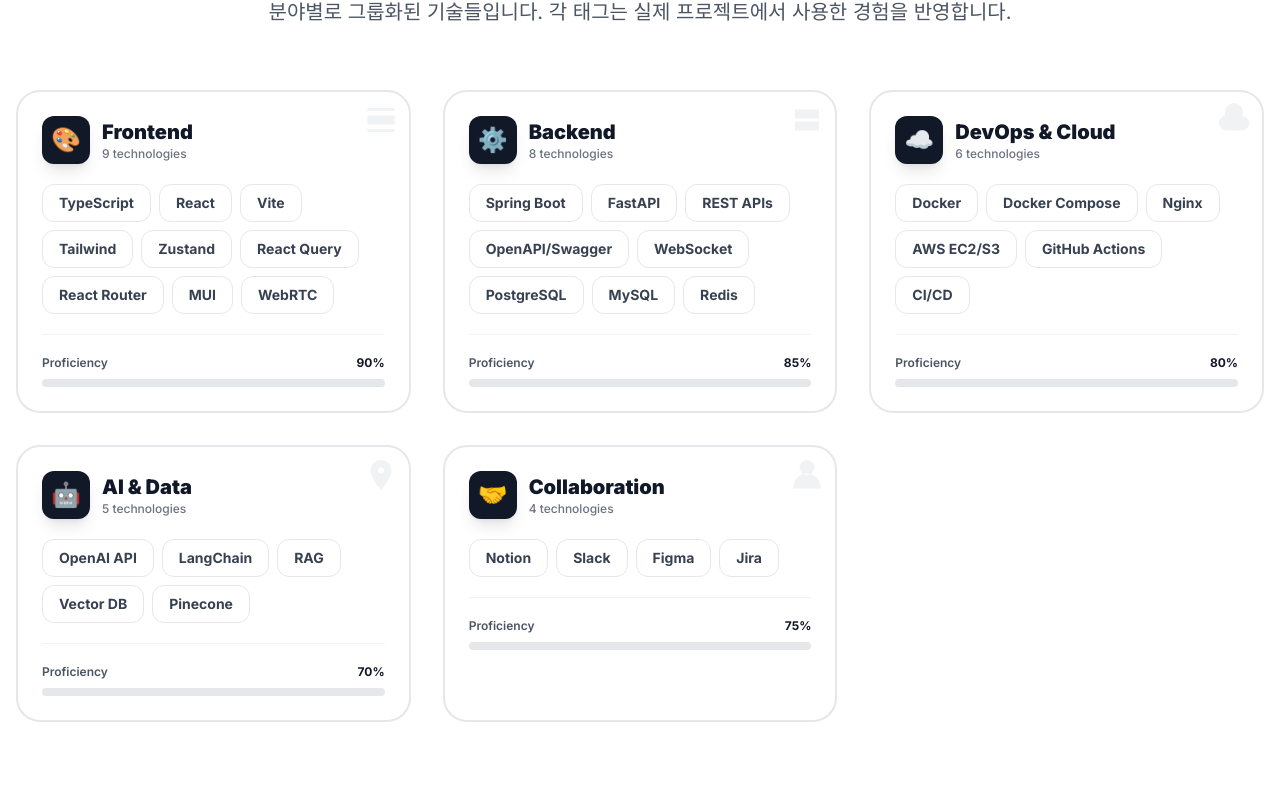
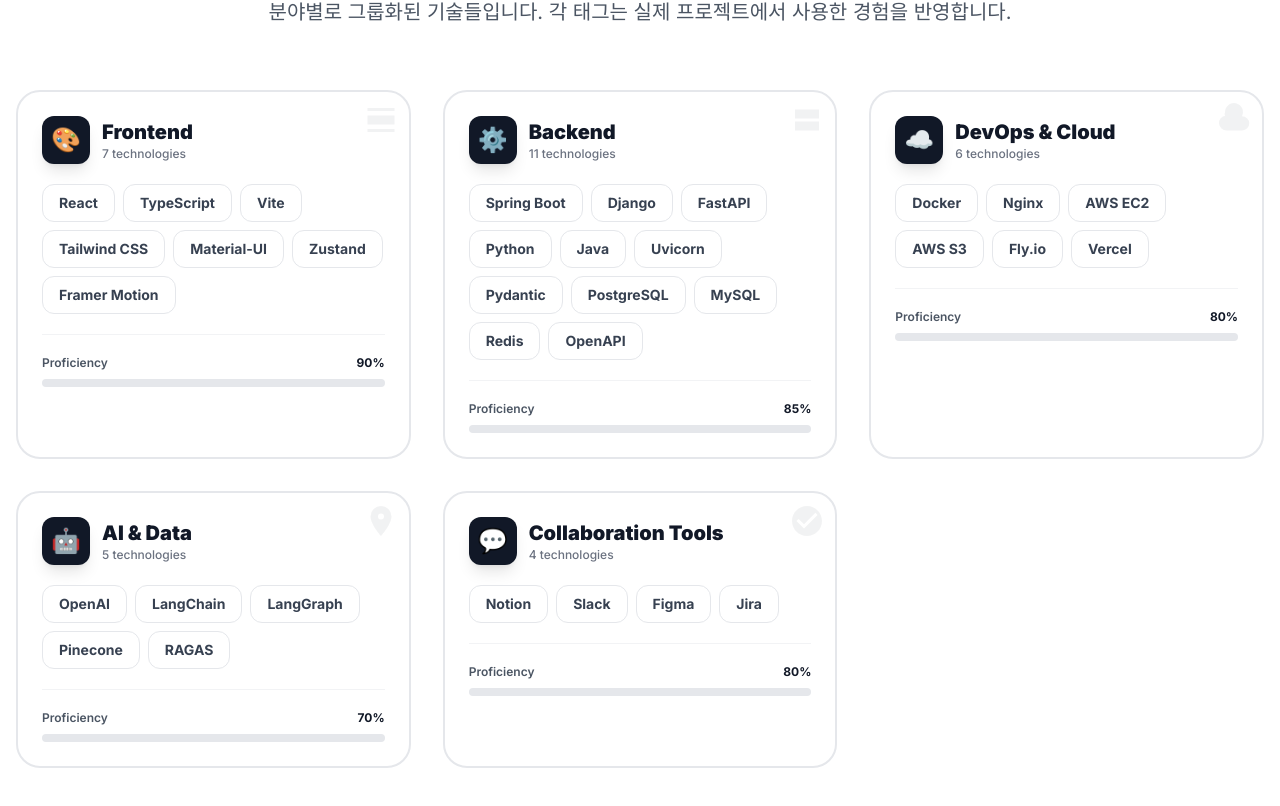
Before and after one commit to hy2min/hy2min.github.io, a React (Vite) app: page / in a window 1280 px wide. Shown: the part 3531-4337 px from the top of the page. Built offline with nearby package versions, Linux system fonts and the light colour scheme.

Commit message:
git commit -m "기술 스택 정리: 실제 사용 기술만 포함 및 표기 통일
- 추상적 개념 제거 및 실제 사용 기술 추가
- 협업 도구 섹션 추가, Real-time & Collaboration 섹션 제거
- 기술명 표기 통일 (OpenAPI, Tailwind CSS, Material-UI)"

```diff
--- a/src/components/Skills.jsx
+++ b/src/components/Skills.jsx
@@ -14,17 +14,14 @@
         <path d="M3 4h18v2H3zM3 18h18v2H3zM3 9h18v6H3z" />
       </svg>
     ),
-    // 보강: TypeScript, React Query, WebRTC 추가
     items: [
+      "React",
       "TypeScript",
-      "React",
       "Vite",
-      "Tailwind",
+      "Tailwind CSS",
+      "Material-UI",
       "Zustand",
-      "React Query",
-      "React Router",
-      "MUI",
-      "WebRTC",
+      "Framer Motion",
     ],
     gradient: "from-blue-500 to-sky-500",
     color: "blue",
@@ -43,16 +40,18 @@
         <path d="M4 5h16v6H4zM4 13h16v6H4z" />
       </svg>
     ),
-    // 정정: Django 제외, FastAPI·OpenAPI/Swagger·WebSocket 추가
     items: [
       "Spring Boot",
+      "Django",
       "FastAPI",
-      "REST APIs",
-      "OpenAPI/Swagger",
-      "WebSocket",
+      "Python",
+      "Java",
+      "Uvicorn",
+      "Pydantic",
       "PostgreSQL",
       "MySQL",
       "Redis",
+      "OpenAPI",
     ],
     gradient: "from-emerald-500 to-teal-500",
     color: "emerald",
@@ -71,14 +70,13 @@
         <path d="M6 7a6 6 0 1111.31 2.5A4.5 4.5 0 1117.5 19H7a5 5 0 01-1-9.9V9a2 2 0 010-2z" />
       </svg>
     ),
-    // 보강: Docker Compose 추가
     items: [
       "Docker",
-      "Docker Compose",
       "Nginx",
-      "AWS EC2/S3",
-      "GitHub Actions",
-      "CI/CD",
+      "AWS EC2",
+      "AWS S3",
+      "Fly.io",
+      "Vercel",
     ],
     gradient: "from-amber-500 to-orange-500",
     color: "amber",
@@ -97,21 +95,20 @@
         <path d="M12 2a7 7 0 00-7 7c0 5.25 7 13 7 13s7-7.75 7-13a7 7 0 00-7-7zm0 9a2 2 0 110-4 2 2 0 010 4z" />
       </svg>
     ),
-    // 보강: Pinecone 추가
     items: [
-      "OpenAI API",
+      "OpenAI",
       "LangChain",
-      "RAG",
-      "Vector DB",
+      "LangGraph",
       "Pinecone",
+      "RAGAS",
     ],
     gradient: "from-slate-500 to-gray-500",
     color: "slate",
     proficiency: 70,
   },
   {
-    name: "Collaboration",
-    emoji: "🤝",
+    name: "Collaboration Tools",
+    emoji: "💬",
     icon: (
       <svg
         className="h-6 w-6"
@@ -119,13 +116,13 @@
         fill="currentColor"
         aria-hidden="true"
       >
-        <path d="M12 12a5 5 0 100-10 5 5 0 000 10zM3 20a9 9 0 1118 0v1H3v-1z" />
+        <path d="M12 2C6.48 2 2 6.48 2 12s4.48 10 10 10 10-4.48 10-10S17.52 2 12 2zm-2 15l-5-5 1.41-1.41L10 14.17l7.59-7.59L19 8l-9 9z" />
       </svg>
     ),
     items: ["Notion", "Slack", "Figma", "Jira"],
-    gradient: "from-zinc-500 to-stone-500",
-    color: "zinc",
-    proficiency: 75,
+    gradient: "from-purple-500 to-pink-500",
+    color: "purple",
+    proficiency: 80,
   },
 ];
 
```
Also changed, not shown: 2 other files (tests, documents, lock files or other folders).
